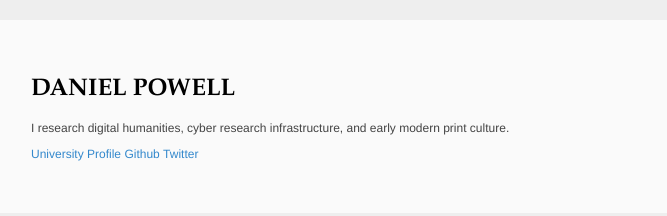
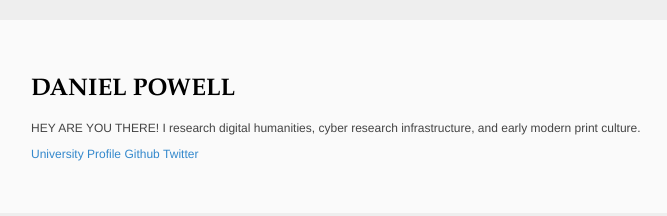
Before and after one commit to djp2025/djp2025.github.com, a plain HTML site: page index.html in a window 1280 px wide. Shown: the whole page, without its empty margins (259-926 px from the left). Drawn offline with Linux system fonts and the light colour scheme; a web font is replaced by a local one.

Commit message:
Testing addition

```diff
--- a/index.html
+++ b/index.html
@@ -8,7 +8,7 @@
     </head>
     <body>
         <h1>Daniel Powell</h1>
-        <p>I research digital humanities, cyber research infrastructure, and early modern print culture.</p>
+        <p>HEY ARE YOU THERE! I research digital humanities, cyber research infrastructure, and early modern print culture.</p>
 
         <ul>
             <li><a href="http://english.uvic.ca/people/daniel_powell.html">University Profile</a></li>
```
